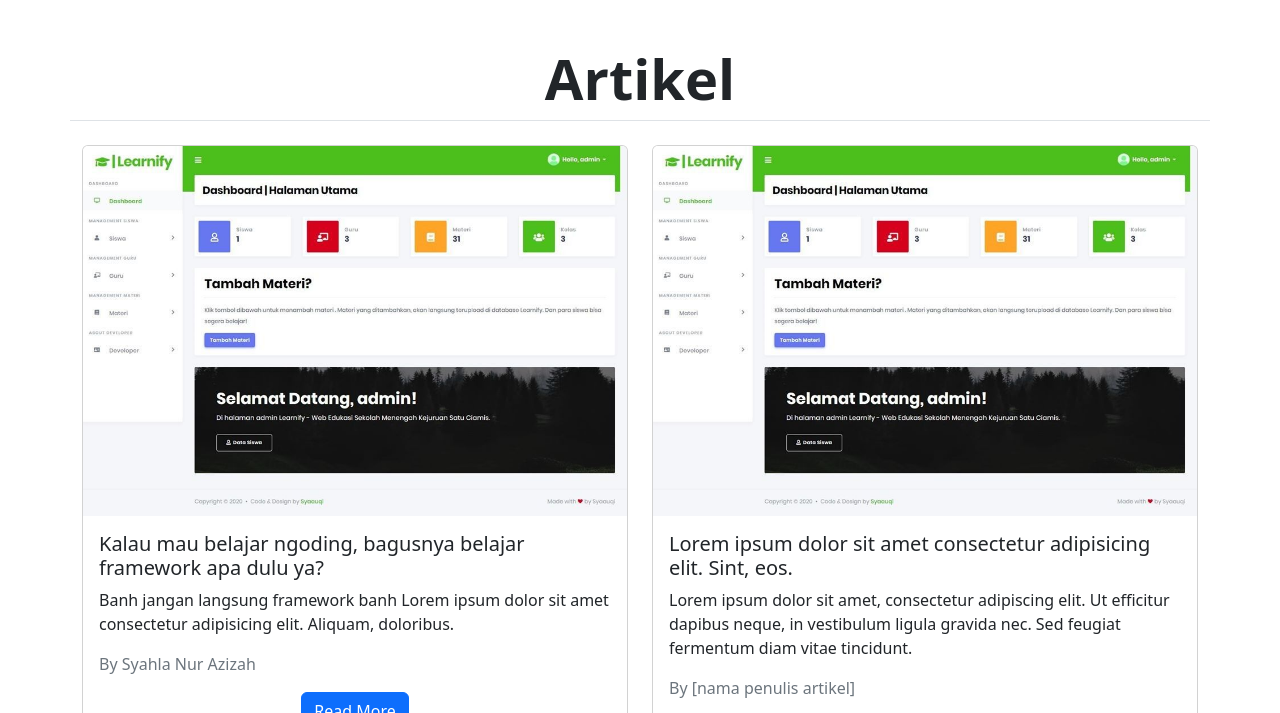
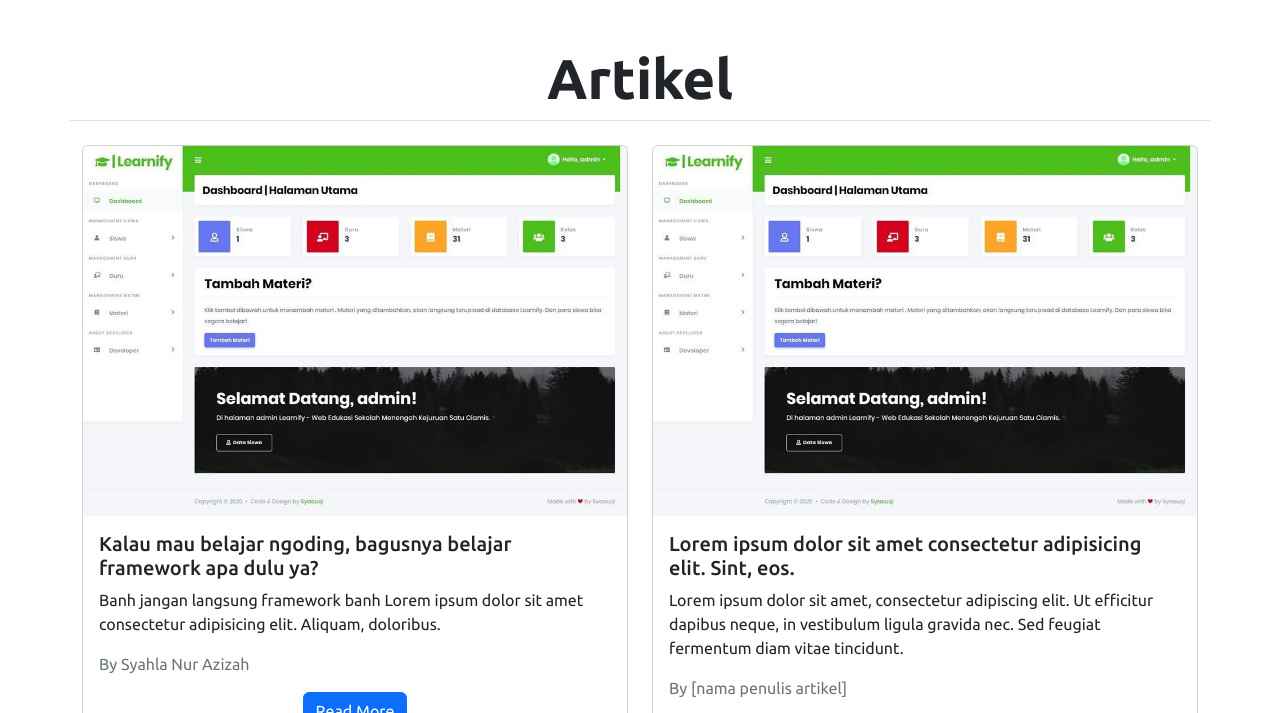
Before and after one commit to RepublikKode/SutekinaKoda, a plain HTML site: page pages/blog.html in a window 1280 px wide. Shown: the part 1254-1967 px from the top of the page. Drawn offline with nearby package versions, Linux system fonts and the light colour scheme; the site is published under a folder, as on GitHub Pages, so addresses that start at the root find nothing.

Commit message:
import font

```diff
--- a/pages/blog.html
+++ b/pages/blog.html
@@ -8,7 +8,7 @@
     <!-- font awesome icons -->
     <link rel="stylesheet" href="https://cdnjs.cloudflare.com/ajax/libs/font-awesome/6.4.0/css/all.min.css" integrity="sha512-iecdLmaskl7CVkqkXNQ/ZH/XLlvWZOJyj7Yy7tcenmpD1ypASozpmT/E0iPtmFIB46ZmdtAc9eNBvH0H/ZpiBw==" crossorigin="anonymous" referrerpolicy="no-referrer" />
     <!-- import css -->
-    <link rel="stylesheet" href="/src/css/fonts.css" />
+    <link rel="stylesheet" href="../src/css/fonts.css" />
     <style>
       .card {
         transition: transform 0.3s ease;
```
